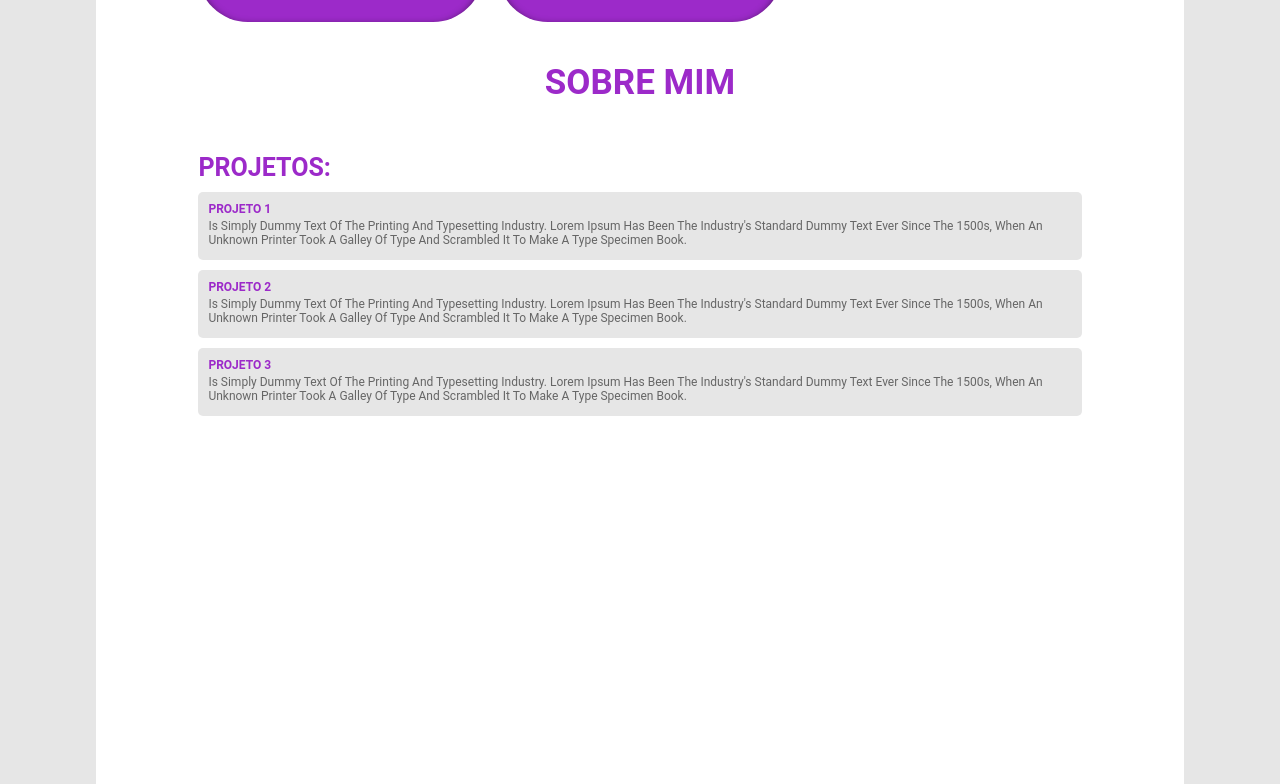
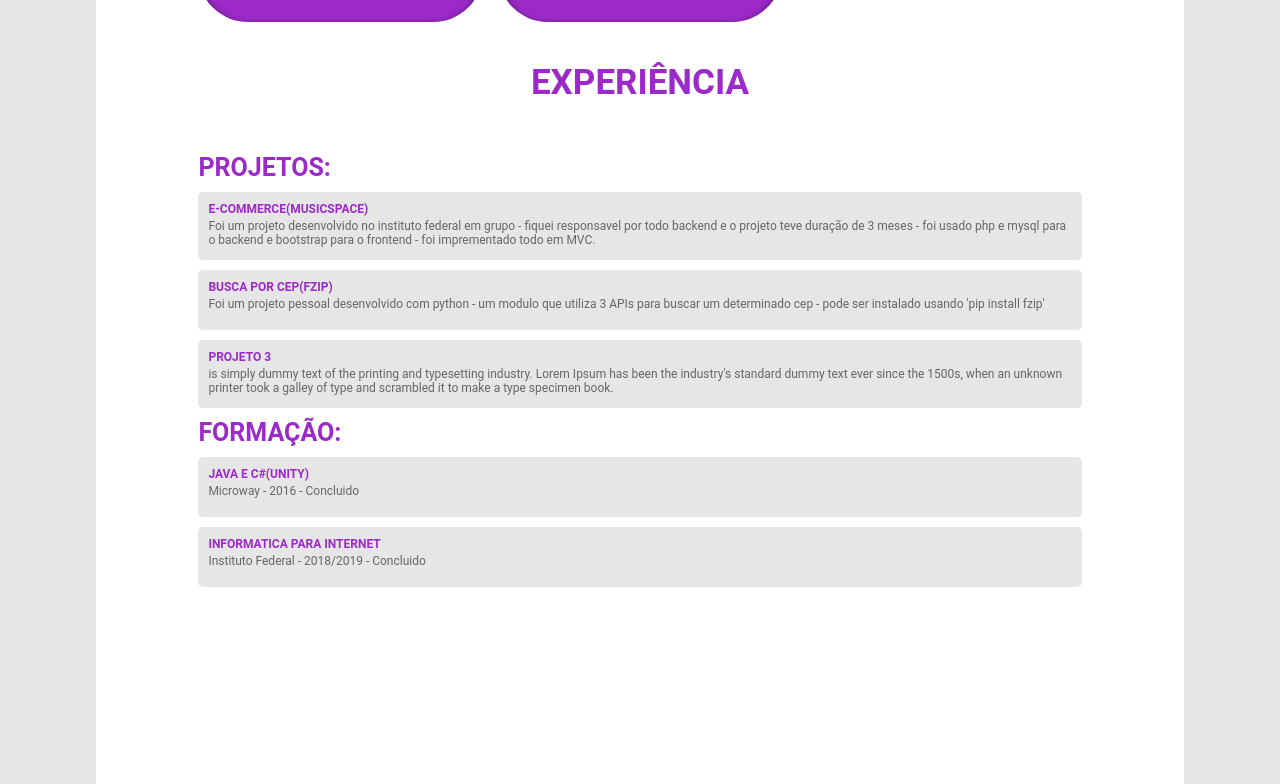
Before and after one commit to JohnnyDevRocha/personal-profile, a plain HTML site: page index.html in a window 1280 px wide. Shown: the part 1605-2389 px from the top of the page. Drawn offline with nearby package versions, Linux system fonts and the light colour scheme.

Commit message:
projetos

```diff
--- a/css/style.css
+++ b/css/style.css
@@ -228,7 +228,7 @@ section{
     border-radius: 1.5rem;
 }
 
-.about .titulo{
+.exp .titulo{
     text-align: center;
     font-size: 3.5rem;
     text-transform: uppercase;
@@ -238,16 +238,16 @@ section{
     padding-bottom: 5rem;
 }
 
-.about .container{
+.exp .container{
     display: block;
 }
 
-.about .projetos{
+.exp .bloco{
     display: block;
     width: 100%;
 }
 
-.about .projetos>h3{
+.exp .bloco>h3{
     font-size: 2.5rem;
     text-transform: uppercase;
     color: var(--main-color);
@@ -255,7 +255,7 @@ section{
     padding-bottom: 1rem;
 }
 
-.about .projetos .card{
+.exp .bloco .card{
     width: 100%;
     min-height: 6rem;
     border-radius: .5rem;
@@ -264,7 +264,7 @@ section{
     margin-bottom: 1rem;
 }
 
-.about .projetos .card>h3{
+.exp .bloco .card>h3{
     font-size: 1.2rem;
     text-transform: uppercase;
     color: var(--main-color);
@@ -272,8 +272,9 @@ section{
     padding-bottom: .3rem;
 }
 
-.about .projetos .card>p{
+.exp .bloco .card>p{
     font-size: 1.2rem;
+    text-transform: none;
     color: var(--secondary-text-color);
     font-weight: normal;
     padding-bottom: .3rem;
--- a/index.html
+++ b/index.html
@@ -16,7 +16,7 @@
         <nav class="navbar">
             <a href="#home">Introdução</a>
             <a href="#techs">Conhecimento</a>
-            <a href="#about">Sobre</a>
+            <a href="#exp">Experiência</a>
             <a href="#contact">Contact</a>
         </nav>
     </header>
@@ -34,7 +34,7 @@
         </div>
     </section>
     <section class="techs" id="techs">
-        <div class="titulo">Conhecimento</div>
+        <div class="titulo">Tecnologias</div>
         <div class="container">
             <div class="card">
                 <div class="image">
@@ -79,24 +79,34 @@
         </div>
     </section>
 
-    <section class="about" id="about">
-        <div class="titulo">Sobre mim</div>
+    <section class="exp" id="exp">
+        <div class="titulo">Experiência</div>
         <div class="container">
-            <div class="projetos">
+            <div class="bloco">
                 <h3>Projetos:</h3>
                 <div class="card">
-                    <h3>projeto 1</h3>
-                    <p>is simply dummy text of the printing and typesetting industry. Lorem Ipsum has been the industry's standard dummy text ever since the 1500s, when an unknown printer took a galley of type and scrambled it to make a type specimen book.</p>
+                    <h3>E-commerce(MusicSpace)</h3>
+                    <p>Foi um projeto desenvolvido no instituto federal em grupo - fiquei responsavel por todo backend e o projeto teve duração de 3 meses - foi usado php e mysql para o backend e bootstrap para o frontend - foi imprementado todo em MVC.</p>
                 </div>
                 <div class="card">
-                    <h3>projeto 2</h3>
-                    <p>is simply dummy text of the printing and typesetting industry. Lorem Ipsum has been the industry's standard dummy text ever since the 1500s, when an unknown printer took a galley of type and scrambled it to make a type specimen book.</p>
+                    <h3>Busca por Cep(fzip)</h3>
+                    <p>Foi um projeto pessoal desenvolvido com python - um modulo que utiliza 3 APIs para buscar um determinado cep - pode ser instalado usando 'pip install fzip'</p>
                 </div>
                 <div class="card">
                     <h3>projeto 3</h3>
                     <p>is simply dummy text of the printing and typesetting industry. Lorem Ipsum has been the industry's standard dummy text ever since the 1500s, when an unknown printer took a galley of type and scrambled it to make a type specimen book.</p>
                 </div>
-
+            </div>
+            <div class="bloco">
+                <h3>Formação:</h3>
+                <div class="card">
+                    <h3>Java e C#(unity)</h3>
+                    <p>Microway - 2016 - Concluido</p>
+                </div>
+                <div class="card">
+                    <h3>Informatica para internet</h3>
+                    <p>Instituto Federal - 2018/2019 - Concluido</p>
+                </div>
             </div>
         </div>
     </section>
```
